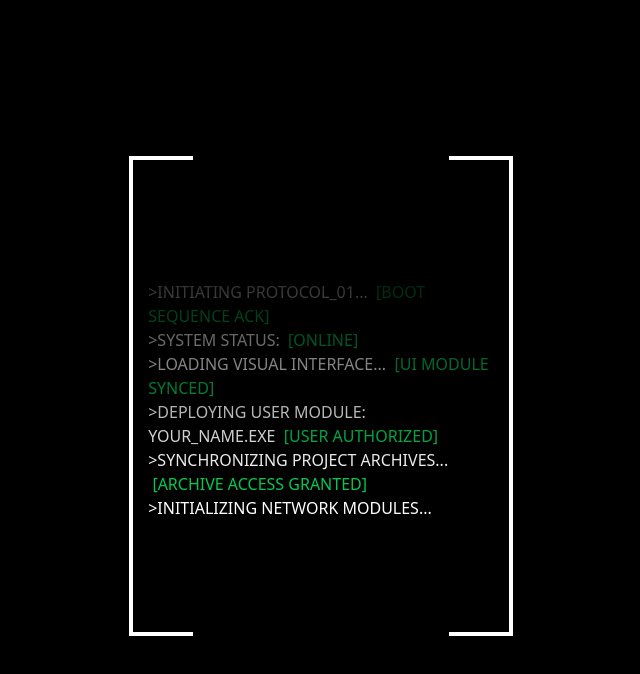
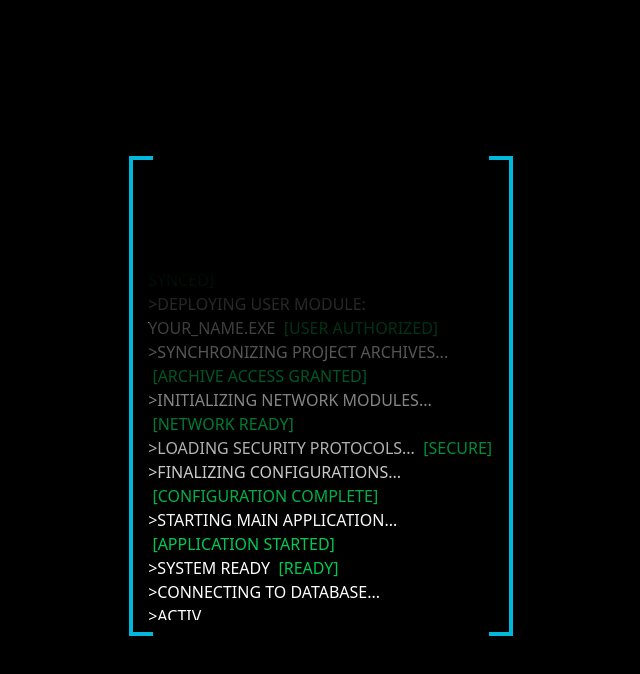
Before and after one commit to DIIZZYFPS/Portfolio, a React (Vite) app in the folder Portfolio-V1/: page / in a window 1280 px wide. Shown: the top 674 px of the page, without its empty margins (319-959 px from the left). Built offline with nearby package versions, Linux system fonts and the light colour scheme.

Commit message:
Fixed animaions

```diff
--- a/Portfolio-V1/src/App.css
+++ b/Portfolio-V1/src/App.css
@@ -1,11 +1,11 @@
 @import "tailwindcss";
 
-@keyframes grow {
+@keyframes close {
   0% {
-    transform: scale(0);
+    width:27%
   }
   100% {
-    transform: scale(1);
+    width:0%;
   }
 }
 
@@ -18,9 +18,21 @@
   }
 }
 
-.animate-grow {
-  animation: grow 0.5s ease-out forwards;
-  transform-origin: center;
+@keyframes growWidthReverse {
+  0% {
+    width: 30%; /* Start at full width */
+  }
+
+  100% {
+    width: 0; /* Fully close */
+
+  }
+}
+
+.animate-close {
+    animation: close 0.5s cubic-bezier(0.77, 0, 0.175, 1) forwards;
+
+    overflow: hidden;
 }
 
 .animate-grow-width {
@@ -28,3 +40,8 @@
 
   overflow: hidden; /* Prevent content overflow during animation */
 }
+
+.animate-grow-width-reverse {
+  animation: growWidthReverse 1s cubic-bezier(0.77, 0, 0.175, 1) forwards;
+  overflow: hidden; /* Prevent content overflow during animation */
+}
--- a/Portfolio-V1/src/Square.jsx
+++ b/Portfolio-V1/src/Square.jsx
@@ -1,51 +1,50 @@
-import React from 'react';
-import { useState, useEffect } from 'react';
+import React, { useState, useEffect } from 'react';
 import './App.css';
 
-const setSquareSize = ({ maxWidth, maxHeight }) => {
-  const [size, setSize] = useState({ width: 0, height: 0 });
+
+
+const Square = () => {
+
+  const [reverseAnimation, setReverseAnimation] = useState(false);
 
   useEffect(() => {
-    const updateSize = setInterval(() => {
-      setSize(prevSize => {
-        if (prevSize.width < maxWidth) {
-          return { ...prevSize, width: prevSize.width + 12 }; // Increment width first
-        } else if (prevSize.height < maxHeight) {
-          return { ...prevSize, height: prevSize.height + 12 }; // Increment height after width
-        } else {
-          clearInterval(updateSize); // Stop the interval when both are complete
-          return prevSize;
-        }
-      });
-    }, 16); // Approximately 60 FPS
+    const timeout = setTimeout(() => {
+      setReverseAnimation(true); // Trigger reverse animation after 10 seconds
+    }, 7800);
 
-    return () => {
-      clearInterval(updateSize);
-    };
-  }, [maxWidth, maxHeight]);
-
-  return size;
-};
-
-const Square = () => {
-  const { width, height } = setSquareSize({ maxWidth: 500, maxHeight: 400 });
+    return () => clearTimeout(timeout); // Cleanup timeout on unmount
+  }, []);
 
   return (
     <div
-      className={`relative bg-transparent  h-120 animate-grow-width`}
+      className={`relative  ${
+        reverseAnimation ? 'animate-grow-width-reverse ' : 'animate-grow-width'
+      } h-120 bg-transparent`}
     >
-      {/* Top Border */}
-      <div className={`absolute top-0 left-0 w-full h-1 bg-white bg-opacity-50`}></div>
-      {/* Right Border */}
-      <div className={`absolute top-0 right-0 h-full w-1 bg-white bg-opacity-50`}></div>
-      {/* Bottom Border */}
-      <div className={`absolute bottom-0 left-0 w-full h-1 bg-white bg-opacity-50`}></div>
-      {/* Left Border */}
-      <div className={`absolute bottom-0 left-0 h-full w-1 bg-white bg-opacity-50`}></div>
-      {/* Center Horizontal Line */}
+      {/* Top-Left */}
+      <div className="absolute top-0 left-0 w-6 h-1 bg-cyan-500" />
+      <div className="absolute top-0 left-0 w-1 h-1/2 bg-cyan-500" />
 
-      {/* Center Vertical Line */}
-      <div className={`absolute top-0 left-1/2 h-full w-2/3 bg-black bg-opacity-50 transform -translate-x-1/2`}></div>
+      {/* Top-Right */}
+      <div className="absolute top-0 right-0 w-6 h-1 bg-cyan-500" />
+      <div className="absolute top-0 right-0 w-1 h-1/2 bg-cyan-500" />
+
+      {/* Bottom-Left */}
+      <div className="absolute bottom-0 left-0 w-6 h-1 bg-cyan-500" />
+      <div className="absolute bottom-0 left-0 w-1 h-1/2 bg-cyan-500" />
+
+      {/* Bottom-Right */}
+      <div className="absolute bottom-0 right-0 w-6 h-1 bg-cyan-500" />
+      <div className="absolute bottom-0 right-0 w-1 h-1/2 bg-cyan-500" />
+
+      {/* Gradient Box */}
+      <div
+        className="absolute inset-5 pointer-events-none"
+        style={{
+          background: 'linear-gradient(to top, rgba(0, 0, 0, 0) 20%, rgba(0, 0, 0, 1) 80%, rgba(0, 0, 0, 1) 100%)',
+          zIndex: 10,
+        }}
+      ></div>
     </div>
   );
 };
--- a/Portfolio-V1/src/hero.jsx
+++ b/Portfolio-V1/src/hero.jsx
@@ -1,11 +1,11 @@
 import React, { useState, useEffect } from 'react';
 import Typewriter from './Components/typeWriter';
 import Square from './Square';
+import './App.css';
 
 function Hero() {
   const [state, setState] = useState({
     visibleElements: Array(20).fill(false), // Visibility of Typewriter elements
-    showDimmingBox: false,
     fadeOut: false,
     animationComplete: false,
   });
@@ -30,12 +30,6 @@ function Hero() {
   useEffect(() => {
     const timeouts = [];
 
-    // Show the dimming box after 1 second
-    timeouts.push(
-      setTimeout(() => {
-        setState(prev => ({ ...prev, showDimmingBox: true }));
-      }, 1000)
-    );
 
     // Dynamically create timeouts for showing and hiding Typewriter elements
     typewriterData.forEach((_, index) => {
@@ -47,7 +41,7 @@ function Hero() {
             updated[index] = true;
             return { ...prev, visibleElements: updated };
           });
-        }, 1000 + index * 800) // Adjust timing for each element
+        }, 1000 + index * 400) // Adjust timing for each element
       );
 
       // Hide the element after it has been visible for 2 seconds
@@ -66,12 +60,12 @@ function Hero() {
     timeouts.push(
       setTimeout(() => {
         setState(prev => ({ ...prev, fadeOut: true }));
-      }, 13000)
+      }, 9000)
     );
     timeouts.push(
       setTimeout(() => {
         setState(prev => ({ ...prev, animationComplete: true }));
-      }, 15000)
+      }, 9500)
     );
 
     // Cleanup all timeouts
@@ -90,27 +84,23 @@ function Hero() {
         state.fadeOut ? 'opacity-0' : 'opacity-100'
       }`}
     >
+
       {/* Background Squares */}
+
       <div className="absolute inset-0 flex items-center justify-center pointer-events-none">
         <Square />
       </div>
-      {/* Dimming Box */}
-      {state.showDimmingBox && <div
-          className="absolute top-300/1000 left-355/1000 w-29/100 h-1/2 pointer-events-none"
-          style={{
-            background: 'linear-gradient(to top, rgba(0, 0, 0, 0) 40%, rgba(0, 0, 0, 1) 100%)',
-            zIndex: 10,
-          }}
-        ></div>}
+
 
       {/* Typewriter Elements */}
-      <div className="z-5 w-27/100">
+      <div className="z-5 w-27/100 h-110 animate-close flex flex-col justify-center items-start" style={{ animationDelay: '8000ms' }}>
         {typewriterData.map((item, index) =>
           state.visibleElements[index] ? (
             <Typewriter key={index} text={item.text} confirmation={item.confirmation} />
           ) : null
         )}
       </div>
+
     </section>
   );
 }
```
